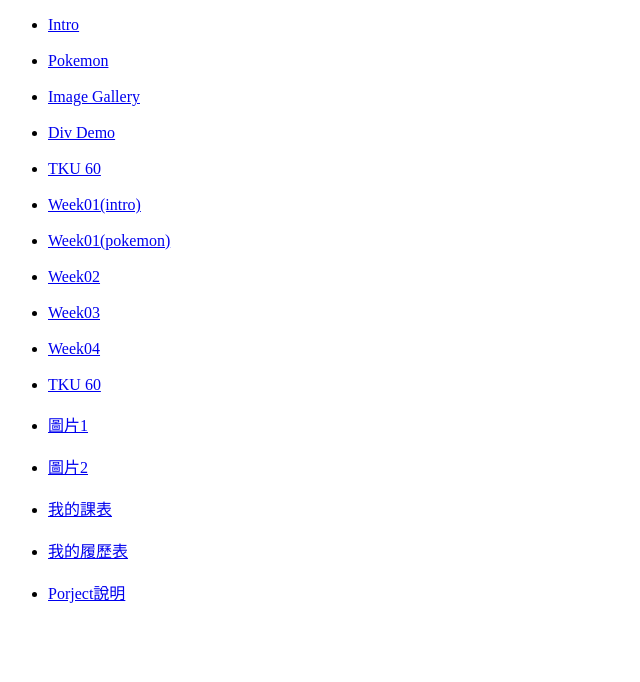
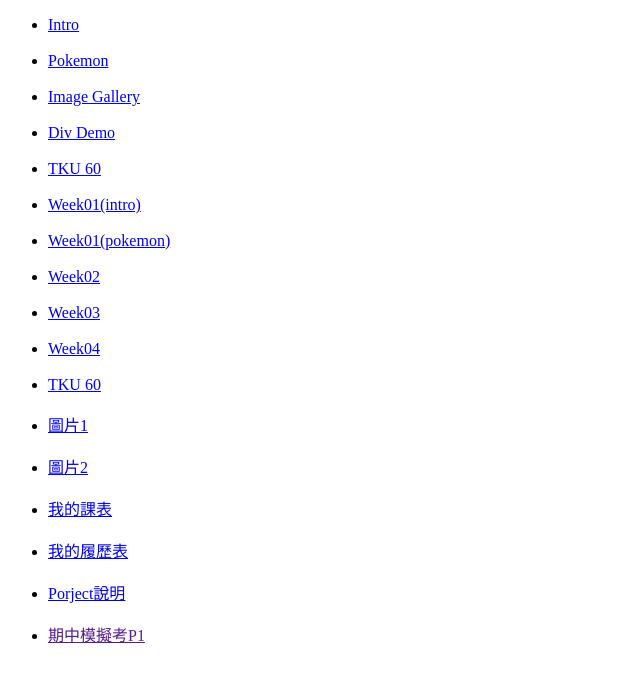
Before and after one commit to Zhenyu184/Zhenyu184.github.io, a plain HTML site: page index.html in a window 1280 px wide. Shown: the whole page, without its empty margins (0-640 px from the left). Drawn offline with Linux system fonts and the light colour scheme.

Commit message:
Update index.html

```diff
--- a/index.html
+++ b/index.html
@@ -24,6 +24,7 @@
       <li><a class="dropdown-item" href="MyClass.html">我的課表</a></li><br>
       <li><a class="dropdown-item" href="Ｍy Resume.pdf">我的履歷表</a></li><br>
       <li><a class="dropdown-item" href="PorjectExplanation.html">Porject說明</a></li><br>
+      <li><a class="dropdown-item" href="">期中模擬考P1</a></li><br>
     </ul>
   </body>
 </html>
```
